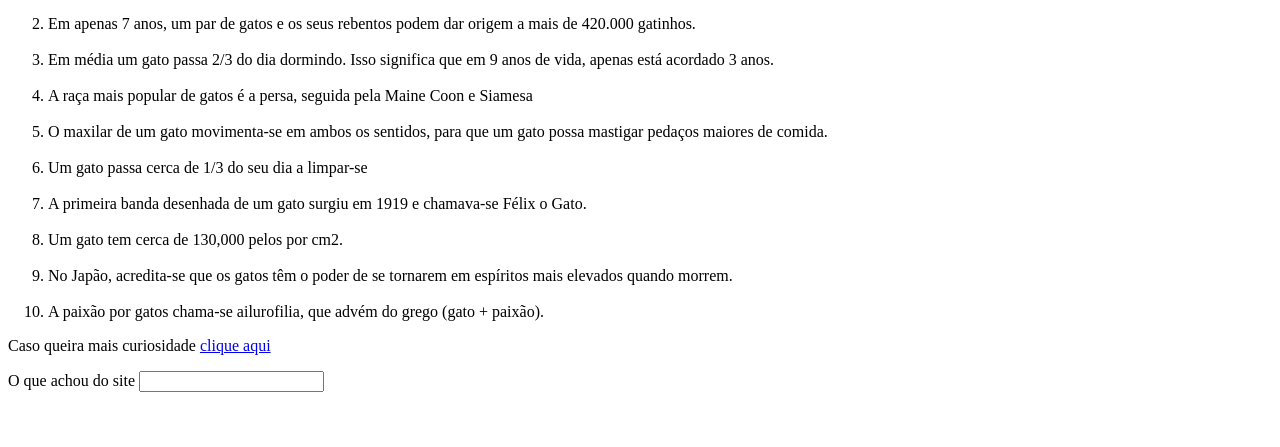
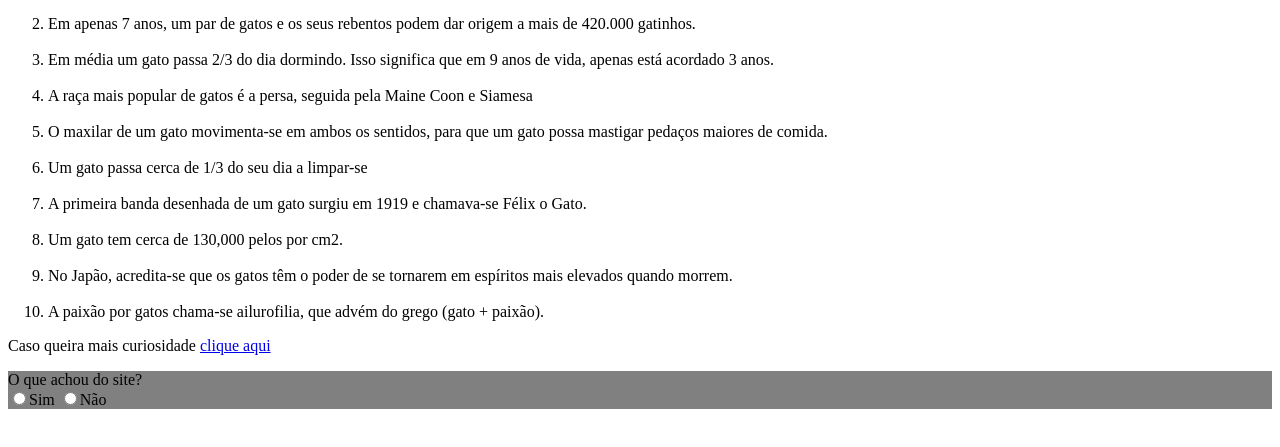
Before and after one commit to LucasDaniel12345/cat-world, a plain HTML site: page gat word/index.html in a window 1280 px wide. Shown: the part 141-588 px from the top of the page. Drawn offline with Linux system fonts and the light colour scheme.

Commit message:
Update index.html and style.css

```diff
--- a/gat word/index.html
+++ b/gat word/index.html
@@ -29,9 +29,11 @@
   </ol>
 </div>
   <p>Caso queira mais curiosidade <a href="https://www.sobiologia.com.br/conteudos/Curiosidades/curiosidades_gatos.php#:~:text=A%20audi%C3%A7%C3%A3o%20de%20um%20gato%20%C3%A9%20melhor%20do,de%2020%20metros%2C%20devido%20ao%20reflexo%20de%20endireitamento.">clique aqui</a> </p>
-   <form>
-    <a>O que achou do site</a>
-    <input >
+   <form class="listyle">
+    <a>O que achou do site?</a>
+    <br>
+    <input type="radio">Sim</input>
+    <input type="radio">Não</input>
    </form>
     </body>
 </html>
--- a/gat word/style.css
+++ b/gat word/style.css
@@ -4,6 +4,6 @@ h1 {
   background-color: green;
 }
 
-.greyclas {
+.listyle {
    background-color: grey;
 }
```
